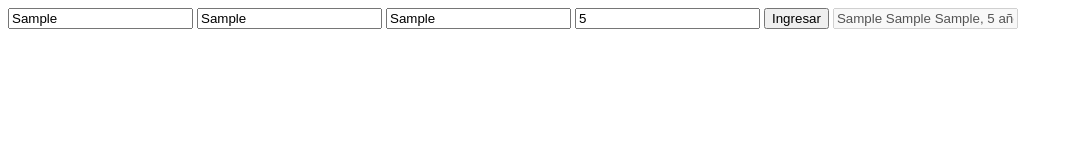
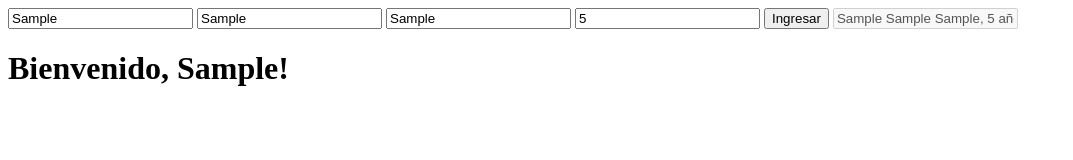
Before and after one commit to Alexis2428/r-Programacion-Clase-5, a plain HTML site: page tareas/tarea-2.html in a window 1280 px wide. Both pictures are taken after typing "Sample", "Sample", "Sample", "5" into the empty fields and a click on the input "Ingresar". Shown: the whole page, without its empty margins (0-1073 px from the left). Drawn offline with Linux system fonts and the light colour scheme.

Commit message:
Agrega titulo y las líneas para cambiarlo
Se agrega el titulo y las líneas dentro de la función para cambiarlo como lo pedía la tarea 2

```diff
--- a/tareas/tarea-2.html
+++ b/tareas/tarea-2.html
@@ -15,6 +15,9 @@
         <input type="submit" value="Ingresar" id="ingresar" />
         <input type="text" disabled id="datos-usuario" />
     </form>
+    <header>
+        <h1 id="saludo">Bienvenido!</h1>
+    </header>
     <script src="tarea-2.js"></script>
 </body>
 </html>
--- a/tareas/tarea-2.js
+++ b/tareas/tarea-2.js
@@ -15,5 +15,7 @@ const $botonIngresar = document.querySelector('#ingresar');
 $botonIngresar.onclick = function(){
     const nombreUsuario = document.querySelector('#nombre-usuario').value;
     document.querySelector('#datos-usuario').value = organizarDatos(nombreUsuario);
+    const saludo = `Bienvenido, ${nombreUsuario}!`;
+    document.querySelector('#saludo').innerText = saludo;
     return false;
 }
```
